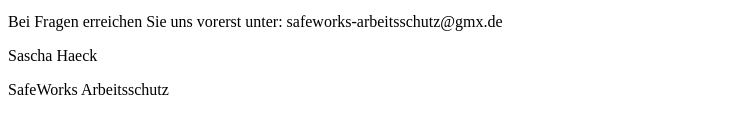
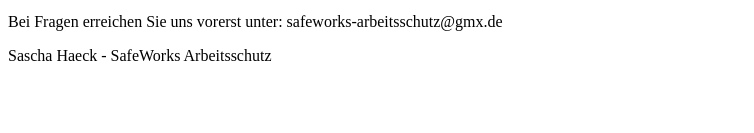
Before and after one commit to SafeWorksAS/SafeWorks-Arbeitsschutz, a plain HTML site: page index.html in a window 1280 px wide. Shown: the part 499-632 px from the top of the page, without its empty margins (0-754 px from the left). Drawn offline with Linux system fonts and the light colour scheme.

Commit message:
Combine name and company into single paragraph

```diff
--- a/index.html
+++ b/index.html
@@ -11,8 +11,7 @@
   <p>Unser Betrieb befindet sich aktuell im Aufbau. Bitte schauen Sie zu einem späteren Zeitpunkt wieder vorbei.</p>
   <p>Bei Fragen erreichen Sie uns vorerst unter: safeworks-arbeitsschutz@gmx.de</p>
   <p><p>
-  <p>Sascha Haeck</p>
-  <p>SafeWorks Arbeitsschutz</p>
+  <p>Sascha Haeck - SafeWorks Arbeitsschutz</p>
 
 </body>
 </html>
```
